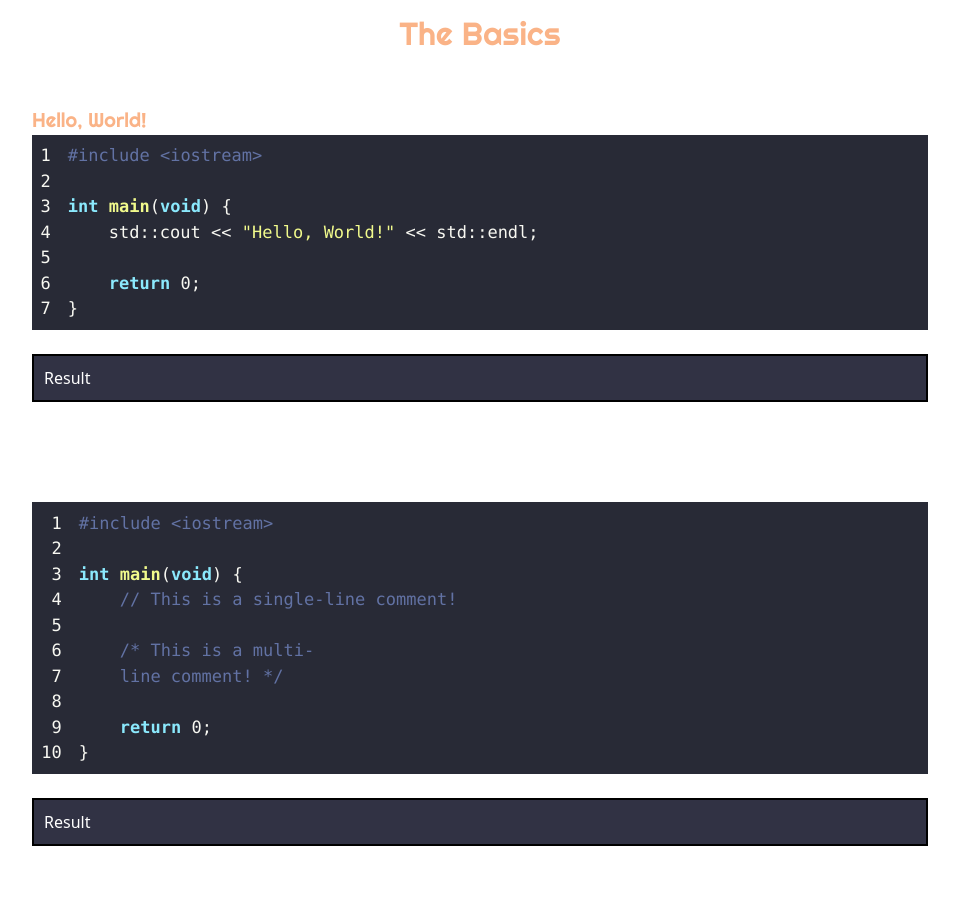
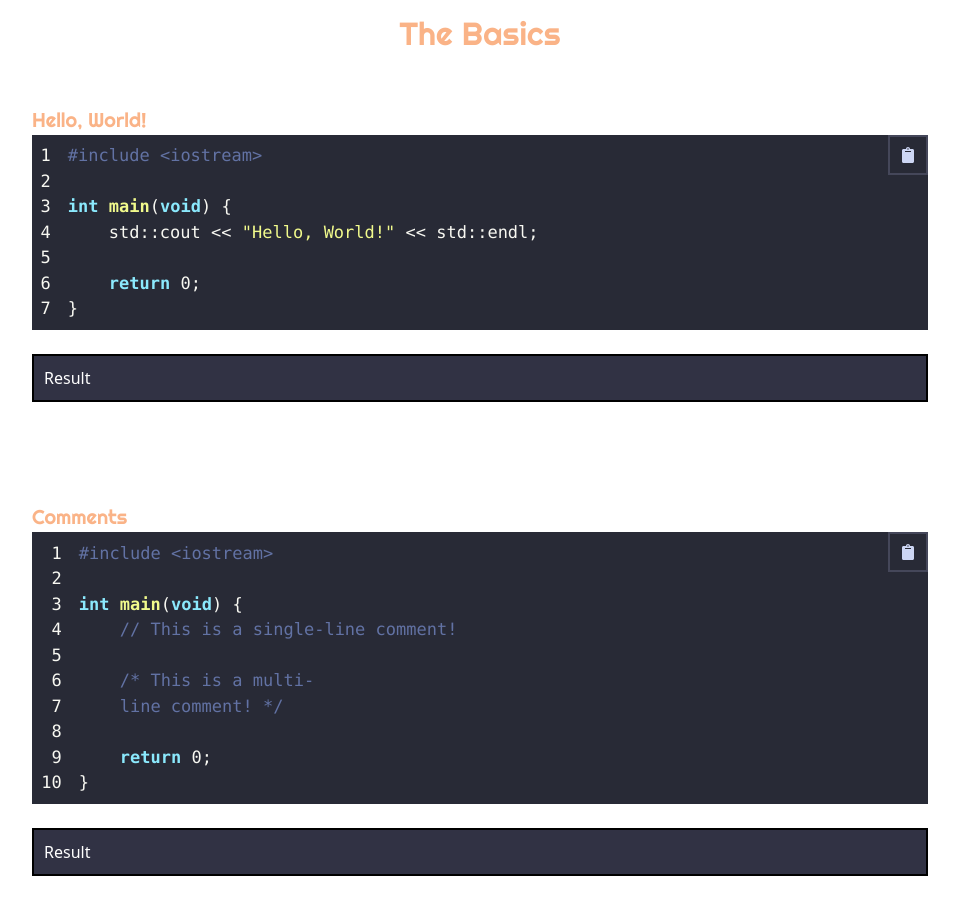
Before and after one commit to KyleCurtis/SpaceDocs, a Next.js app: page /topics/languages/cpp in a window 1280 px wide. Shown: the part 820-1735 px from the top of the page, without its empty margins (160-1119 px from the left). Built offline with nearby package versions, Linux system fonts and the light colour scheme; a web font is replaced by a local one.

Commit message:
copy to clipboard feature

```diff
--- /dev/null
+++ b/components/Clipboard.js
@@ -0,0 +1,15 @@
+import { CopyToClipboard } from "react-copy-to-clipboard";
+
+import { FaClipboard } from "react-icons/fa";
+
+const Clipboard = ({ code }) => {
+  return (
+    <CopyToClipboard text={code}>
+      <button className="border-solid border-2 border-[var(--cat-mocha-surface1)] p-[10px] absolute right-0">
+        <FaClipboard className="text-[var(--cat-mocha-text)]"/>
+      </button>
+    </CopyToClipboard>
+  );
+};
+
+export default Clipboard;
--- a/components/ThemeToggle.js
+++ b/components/ThemeToggle.js
@@ -9,9 +9,9 @@ const ThemeToggler = () => {
     if (!mounted) return null;
     return (
       <button
-        className="w-8 h-8 bg-blue-100 rounded-lg dark:bg-slate-800 flex items-center justify-center hover:ring-2 ring-blue-400 transition-all duration-300 focus:outline-none"
+        className="w-[30px] h-[30px] bg-blue-100 rounded-lg dark:bg-slate-800 flex items-center justify-center hover:ring-2 ring-blue-400 transition-all duration-300 focus:outline-none"
         onClick={() => setTheme(theme === 'light' ? 'dark' : 'light')}
-        aria-label="Toggle Dark Mode"
+        aria-label="Toggle Theme"
       >
         {theme === 'light' ? (
           <FaMoon className="text-blue-500 w-5 h-5" />
--- a/package.json
+++ b/package.json
@@ -16,6 +16,7 @@
     "next-themes": "^0.2.1",
     "react": "18.2.0",
     "react-collapsible": "^2.10.0",
+    "react-copy-to-clipboard": "^5.1.0",
     "react-dom": "18.2.0",
     "react-icons": "^4.7.1",
     "react-syntax-highlighter": "^15.5.0",
--- a/pages/topics/languages/cpp.js
+++ b/pages/topics/languages/cpp.js
@@ -5,6 +5,9 @@ import Typewriter from "typewriter-effect";
 
 import { HelloWorld, Comments } from "../../../code/cpp-code";
 import CppBlock from "../../../components/CppBlock";
+
+import Clipboard from "../../../components/Clipboard";
+
 
 const CppPage = () => {
   return (
@@ -56,6 +59,7 @@ const CppPage = () => {
       {/* HELLO WORLD SECTION
       ====================================================================================================== */}
       <h3>Hello, World!</h3>
+      <Clipboard code={HelloWorld}></Clipboard>
       <CppBlock lang="{cpp}">{HelloWorld}</CppBlock>
       <Dropdown triggerWord={"Result"}>Hello, World!</Dropdown>
 
@@ -63,6 +67,8 @@ const CppPage = () => {
 
       {/* COMMENTS SECTION
       ====================================================================================================== */}
+      <h3>Comments</h3>
+      <Clipboard code={Comments}></Clipboard>
       <CppBlock lang="{cpp}">{Comments}</CppBlock>
       <Dropdown triggerWord={"Result"}>Hello, World!</Dropdown>
 
```
Also changed, not shown: 1 other file (tests, documents, lock files or other folders).
